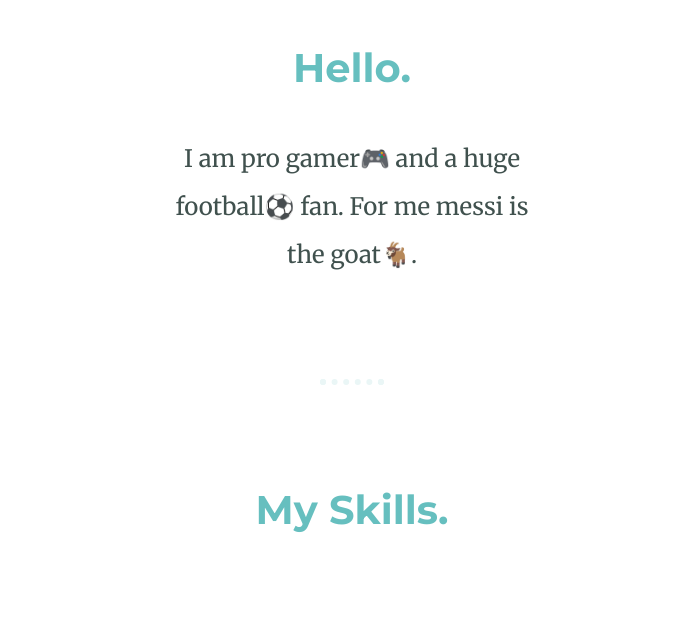
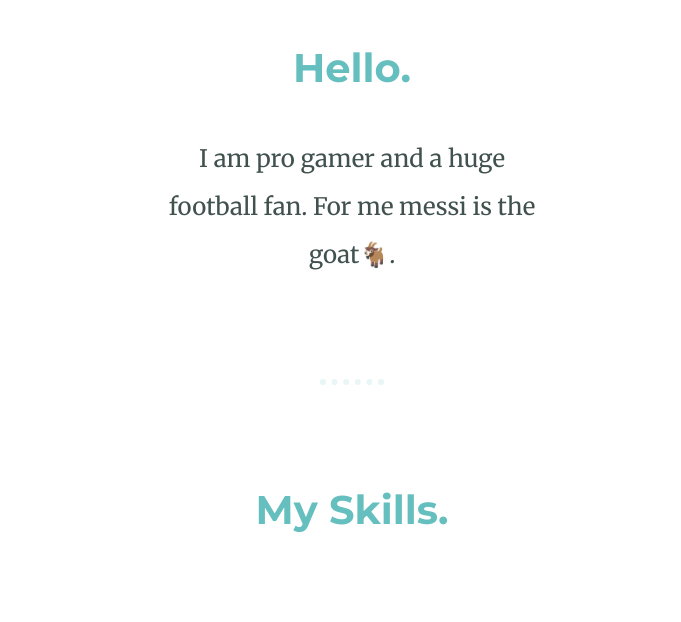
Before and after one commit to sushantbro11/1sushantbro11.github.io, a plain HTML site: page index.html in a window 1280 px wide. Shown: the part 1260-1882 px from the top of the page, without its empty margins (288-969 px from the left). Drawn offline with Linux system fonts and the light colour scheme.

Commit message:
Add files via upload

```diff
--- a/index.html
+++ b/index.html
@@ -23,7 +23,7 @@
             <div class="profile">
               <img class="profile" src="Images/1.png" height="300px">
               <h2>Hello.</h2>
-              <p class="intro">I am pro gamer🎮 and a huge football⚽ fan. For me messi is the goat🐐.</p>
+              <p class="intro">I am pro gamer and a huge football fan. For me messi is the goat🐐.</p>
             </div>
             <hr>
             <div class="skills">
```
